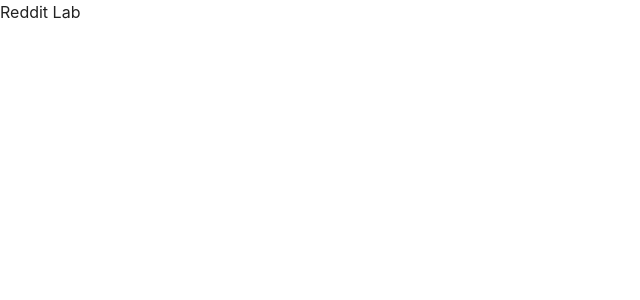
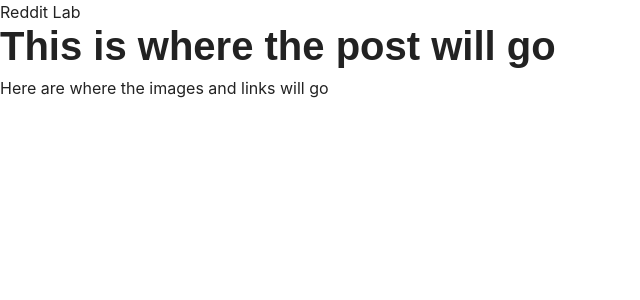
Before and after one commit to jkgaza/PoorMansReddit, an Angular app in the folder Reddit/: page / in a window 1280 px wide. Shown: the top 300 px of the page, without its empty margins (0-640 px from the left). Built offline with nearby package versions, Linux system fonts and the light colour scheme; a web font is replaced by a local one.

Commit message:
Adding more content to just see how styling looks

```diff
--- a/Reddit/src/app/app.component.html
+++ b/Reddit/src/app/app.component.html
@@ -1 +1,3 @@
 <header>Reddit Lab</header>
+<h1>This is where the post will go</h1>
+<p>Here are where the images and links will go</p>
```
